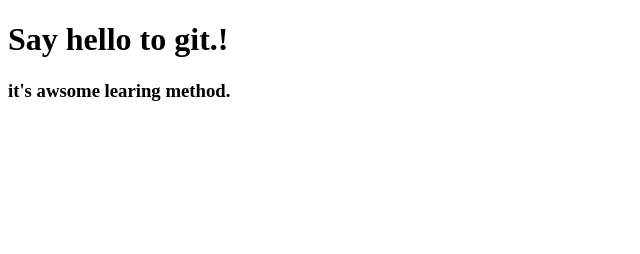
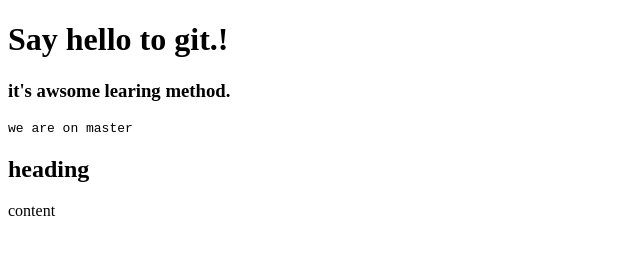
Before and after one commit to gajraajay/git-tutes, a plain HTML site: page index.html in a window 1280 px wide. Shown: the whole page, without its empty margins (0-640 px from the left). Drawn offline with Linux system fonts and the light colour scheme.

Commit message:
we are on master

```diff
--- a/index.html
+++ b/index.html
@@ -7,5 +7,10 @@
   <body>
       <h1>Say hello to git.!</h1>
       <h3>it's awsome learing method.</h3>
+      <pre>we are on master</pre>
+      <section>
+        <h2>heading</h2>
+        <p>content</p>
+      </section>
   </body>
 </html>
```
